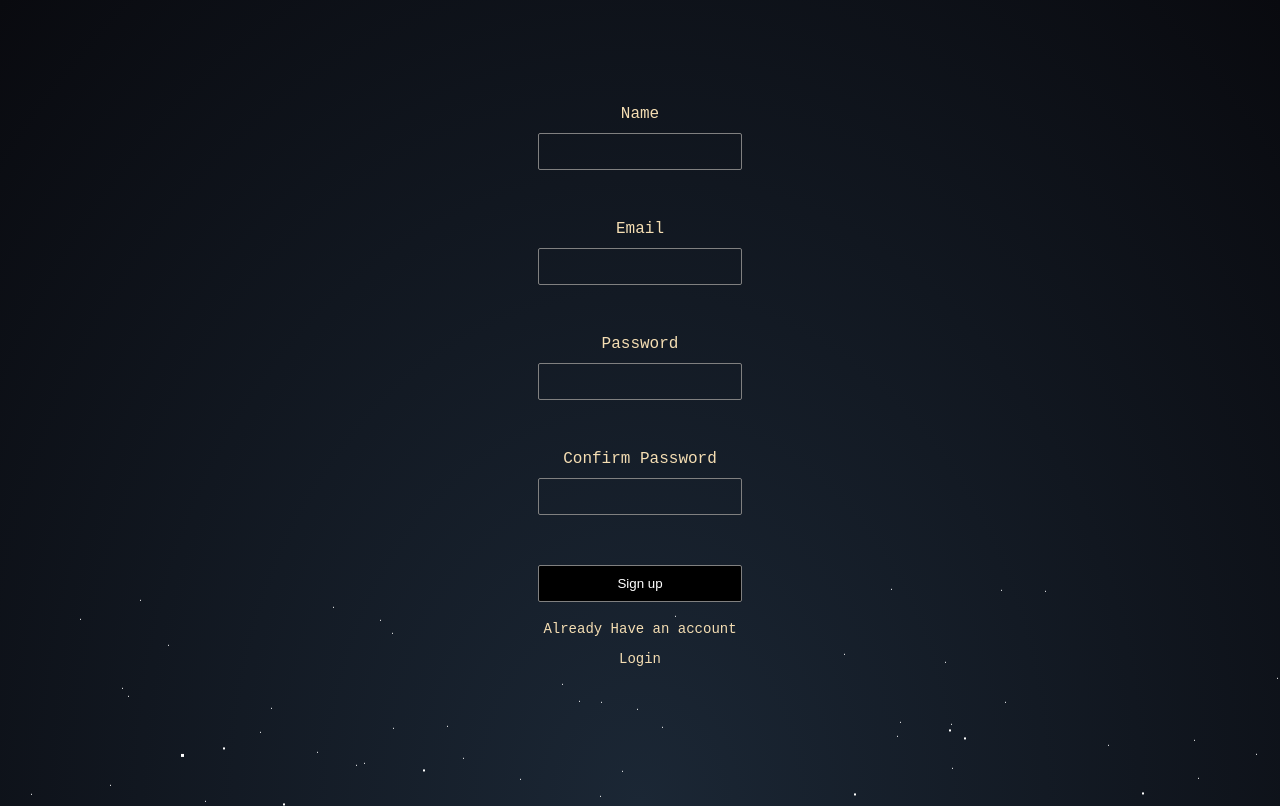
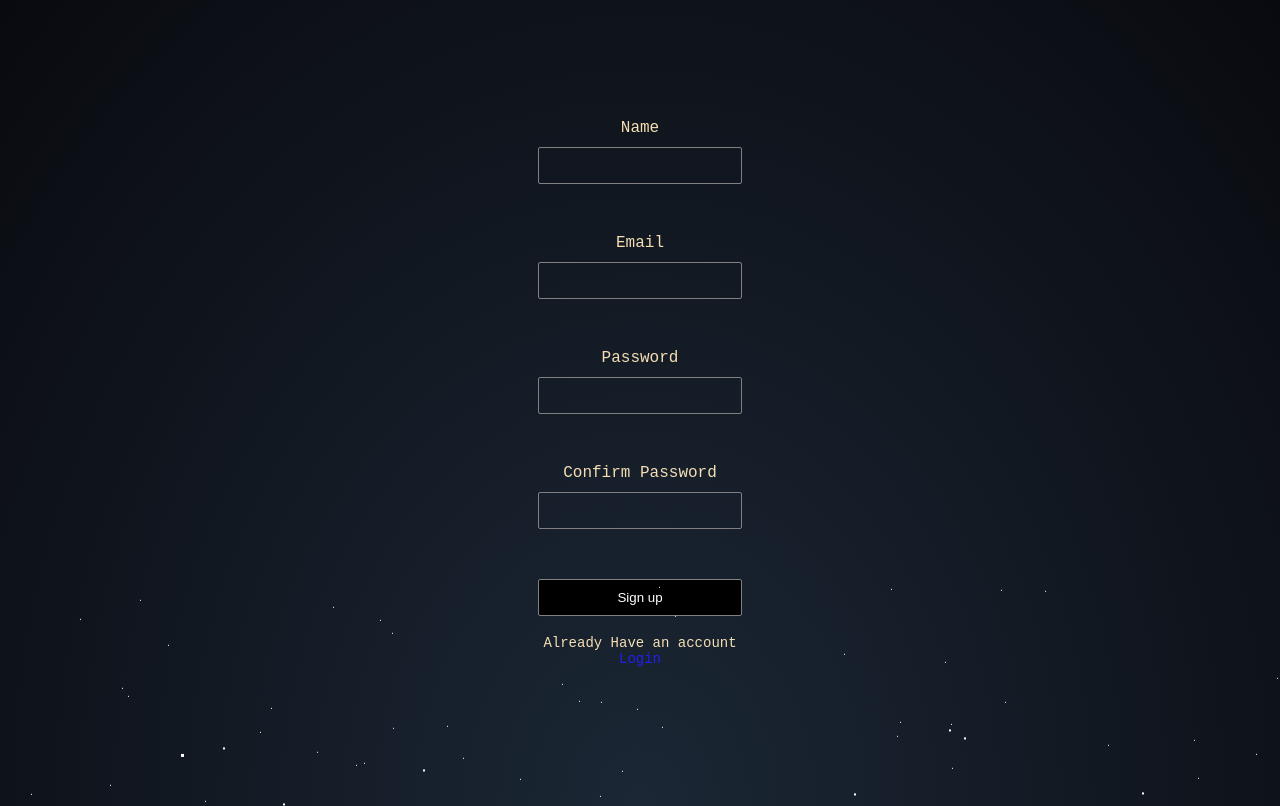
Before and after one commit to tusharpasricha/Bitcoin-Explorer, a React (Create React App) app in the folder frontend/: page /signup in a window 1280 px wide. Built offline with nearby package versions, Linux system fonts and the light colour scheme; a web font is replaced by a local one.

Commit message:
login issue solved using location.state

```diff
--- a/frontend/src/auth/Login.css
+++ b/frontend/src/auth/Login.css
@@ -91,7 +91,9 @@
       background: var(--buttonColor);
       color: #fff;
   }
-
+  form span{
+    color: rgb(32, 32, 243);
+  }
   .loading {
       width: 30%;
       text-align: center;
--- a/frontend/src/auth/Login.js
+++ b/frontend/src/auth/Login.js
@@ -14,6 +14,11 @@ const Login = () => {
     const hash = location.state.description;
     const title = location.state.hash;
     console.log("reciede"+location.state.title);
+
+    const handlesignup=()=>{
+        navigation('/signup',{state : {title:description ,hash:title ,description:hash}})
+
+      }
 
     const submitHandler = async (e) => {
         setLoading(true);
@@ -65,7 +70,7 @@ const Login = () => {
 
 
                     <input type="submit" value="Login" />
-                    <p className='link'>Want to signup <Link to="/signup">Signup</Link></p>
+                    <p className='link'>Want to <span onClick={handlesignup} >Signup</span></p>
                 </form>
             </section>
         </div>
--- a/frontend/src/auth/Signup.js
+++ b/frontend/src/auth/Signup.js
@@ -1,5 +1,5 @@
 import React, { useContext, useState } from 'react';
-import { Link, useNavigate } from 'react-router-dom';
+import { Link, useNavigate, useLocation} from 'react-router-dom';
 import { useParams } from "react-router-dom";
 
 
@@ -7,8 +7,16 @@ const Signup = () => {
 
     const [error, setError] = useState('');
     const navigation = useNavigate();
+    const location = useLocation();
+
+
+    // const description = location.state.title;
+    // const hash = location.state.description;
+    // const title = location.state.hash;
+    // console.log(description)
+    // console.log("reciede"+location.state.title);
     const handlelogin=()=>{
-        navigation('/login',{state : {title:"empty" ,hash:"empty" ,description:"empty"}})
+        navigation('/login',{state : {title:location.state.title ,hash:location.state.hash,description:location.state.description}})
 
       }
 
@@ -75,7 +83,7 @@ const Signup = () => {
                     <label>Confirm Password</label>
                     <input type="password" name="password_confirmation" />
                     <input type="submit" value="Sign up" />
-                    <p className='link'>Already Have an account <p onClick={handlelogin} >Login</p></p>
+                    <p className='link'>Already Have an account <span onClick={handlelogin} >Login</span></p>
                 </form>
             </section>
         </div>
```
